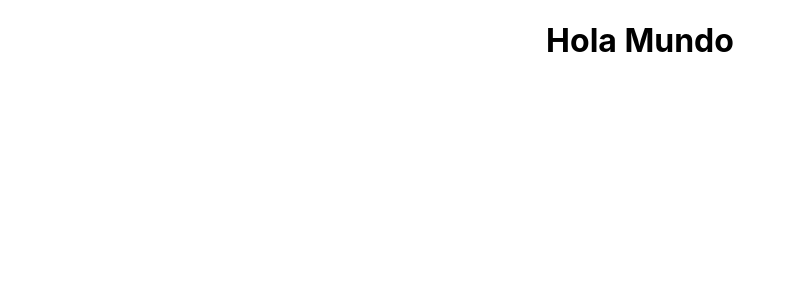
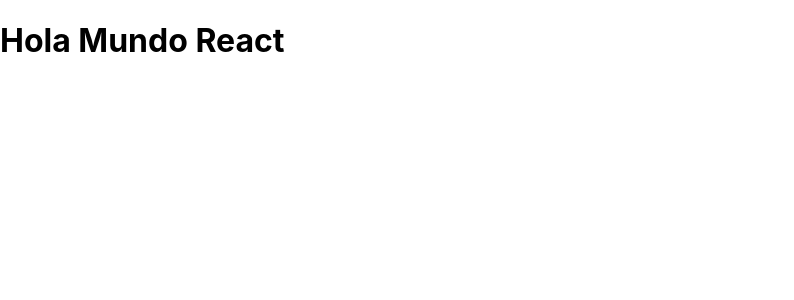
Before and after one commit to makzzer/my-app, a React (Create React App) app: page / in a window 1280 px wide. Shown: the top 300 px of the page, without its empty margins (0-794 px from the left). Built offline with nearby package versions, Linux system fonts and the light colour scheme.

Commit message:
segundo commit limpiando carpetas y files

```diff
--- a/src/App.css
+++ /dev/null
@@ -1,38 +0,0 @@
-.App {
-  text-align: center;
-}
-
-.App-logo {
-  height: 40vmin;
-  pointer-events: none;
-}
-
-@media (prefers-reduced-motion: no-preference) {
-  .App-logo {
-    animation: App-logo-spin infinite 20s linear;
-  }
-}
-
-.App-header {
-  background-color: #282c34;
-  min-height: 100vh;
-  display: flex;
-  flex-direction: column;
-  align-items: center;
-  justify-content: center;
-  font-size: calc(10px + 2vmin);
-  color: white;
-}
-
-.App-link {
-  color: #61dafb;
-}
-
-@keyframes App-logo-spin {
-  from {
-    transform: rotate(0deg);
-  }
-  to {
-    transform: rotate(360deg);
-  }
-}
--- a/src/App.js
+++ b/src/App.js
@@ -1,10 +1,11 @@
-import logo from './logo.svg';
-import './App.css';
+import React from 'react';
 
 function App() {
   return (
-    <div className="App">
-      <h1>Hola Mundo</h1>
+    //puedo usar className en React, como uso Class en Javascript, react agarra className
+    // y lo reemplaza internamente por class
+    <div>
+      <h1>Hola Mundo React</h1>
     </div>
   );
 }
```
Also changed, not shown: src/index.js (+9 -0 lines), src/setupTests.js (deleted, +0 -5 lines), src/logo.svg (deleted), 1 other file (tests, documents, lock files or other folders).
